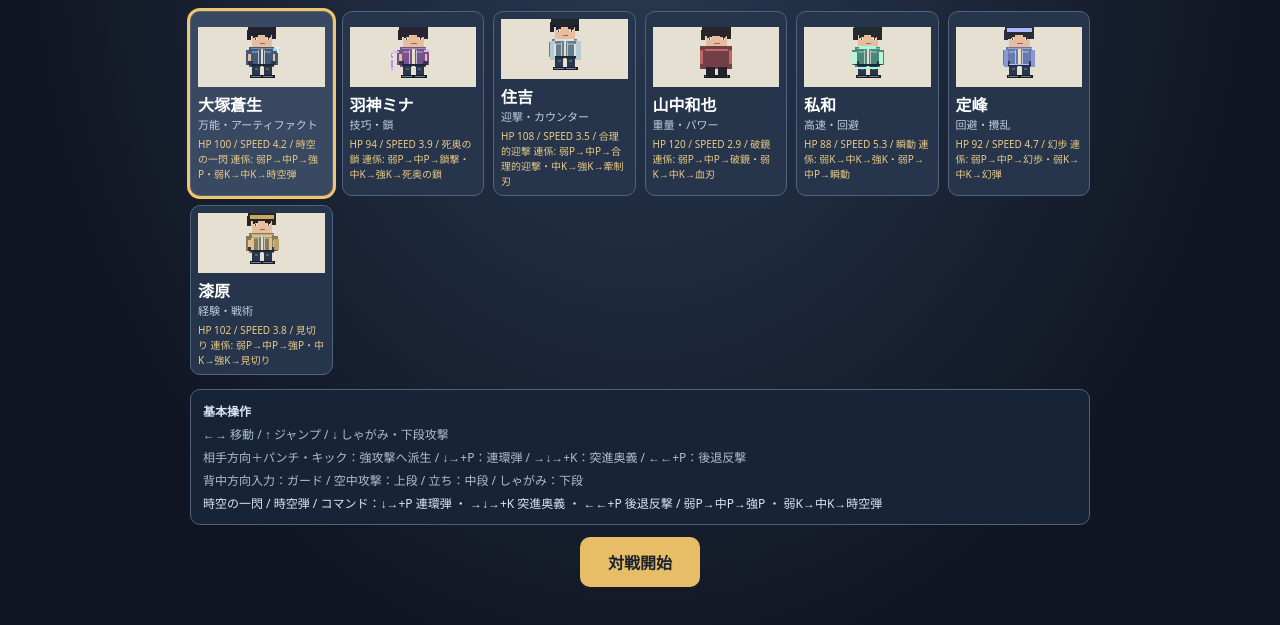
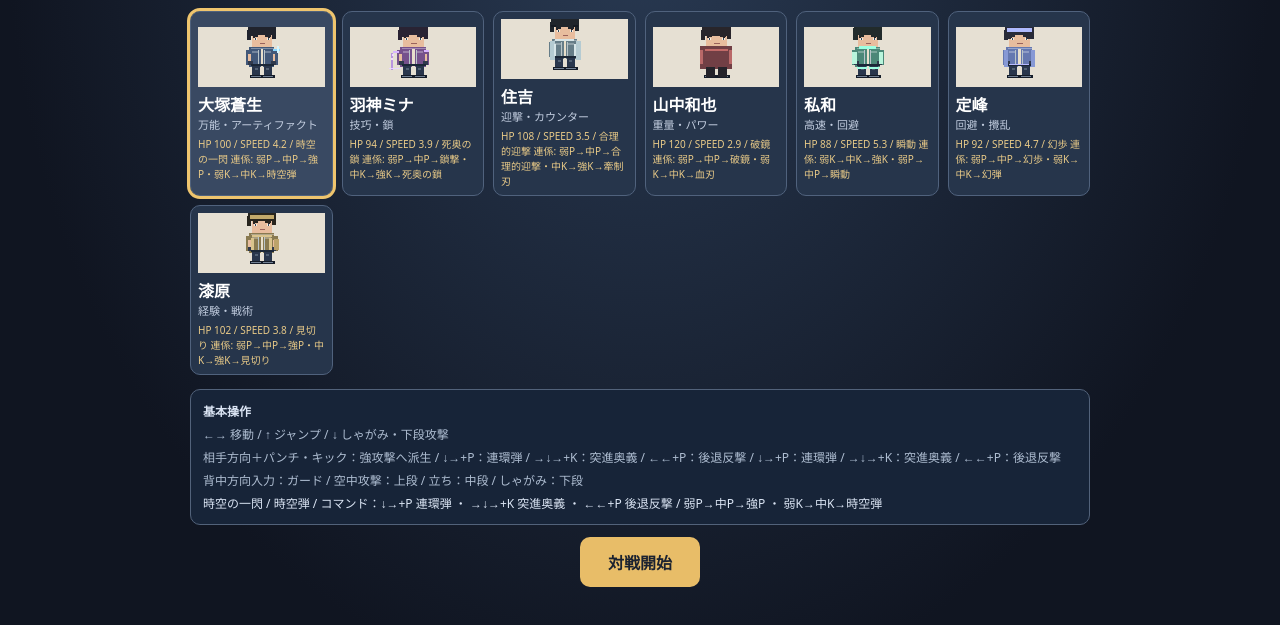
Before and after one commit to takaritu2011212-lang/Battle, a plain HTML site: page select.html in a window 1280 px wide. Shown: the part 87-712 px from the top of the page. Drawn offline with Linux system fonts and the light colour scheme.

Commit message:
Document command inputs

```diff
--- a/select.html
+++ b/select.html
@@ -1,6 +1,6 @@
 <!doctype html><html lang="ja"><head><meta charset="utf-8"><meta name="viewport" content="width=device-width,initial-scale=1,maximum-scale=1,user-scalable=no,viewport-fit=cover"><meta name="theme-color" content="#101521"><title>Fighter Select | 大塚事務所格闘録</title><link rel="stylesheet" href="css/game.css"></head><body><section id="selectPanel">
 <h1>FIGHTER SELECT</h1><div class="sub">参戦者を選択。各キャラクターの固有技とコマンドを確認できる。</div>
-<div id="roster"></div><aside id="moveGuide"><b>基本操作</b><span>←→ 移動 / ↑ ジャンプ / ↓ しゃがみ・下段攻撃</span><span>相手方向＋パンチ・キック：強攻撃へ派生 / ↓→+P：連環弾 / →↓→+K：突進奥義 / ←←+P：後退反撃</span><span>背中方向入力：ガード / 空中攻撃：上段 / 立ち：中段 / しゃがみ：下段</span><div id="selectedMoves"></div></aside><button id="start">対戦開始</button>
+<div id="roster"></div><aside id="moveGuide"><b>基本操作</b><span>←→ 移動 / ↑ ジャンプ / ↓ しゃがみ・下段攻撃</span><span>相手方向＋パンチ・キック：強攻撃へ派生 / ↓→+P：連環弾 / →↓→+K：突進奥義 / ←←+P：後退反撃 / ↓→+P：連環弾 / →↓→+K：突進奥義 / ←←+P：後退反撃</span><span>背中方向入力：ガード / 空中攻撃：上段 / 立ち：中段 / しゃがみ：下段</span><div id="selectedMoves"></div></aside><button id="start">対戦開始</button>
 </section>
 <section id="game" class="hidden">
 <canvas id="arena" width="960" height="540"></canvas>
```
